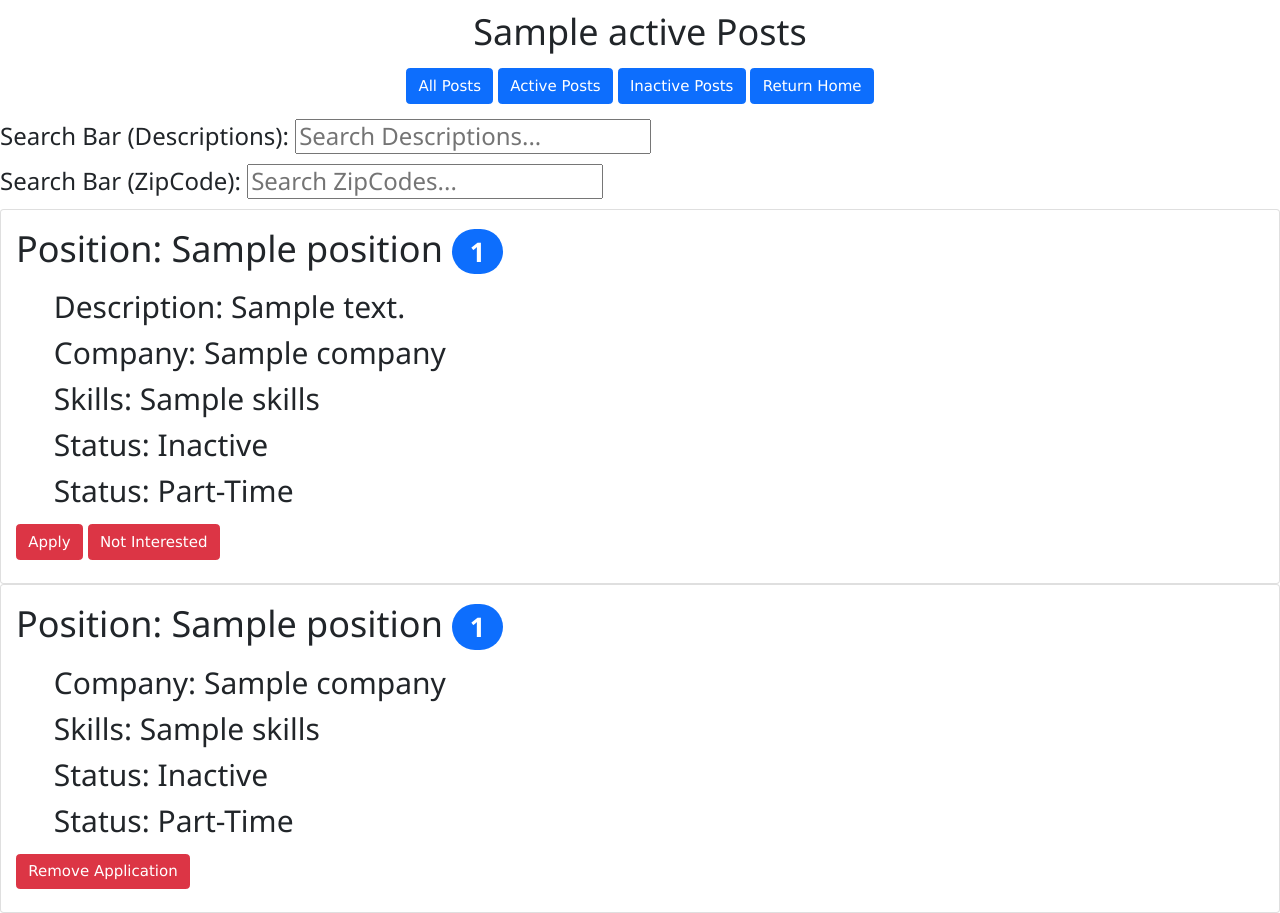
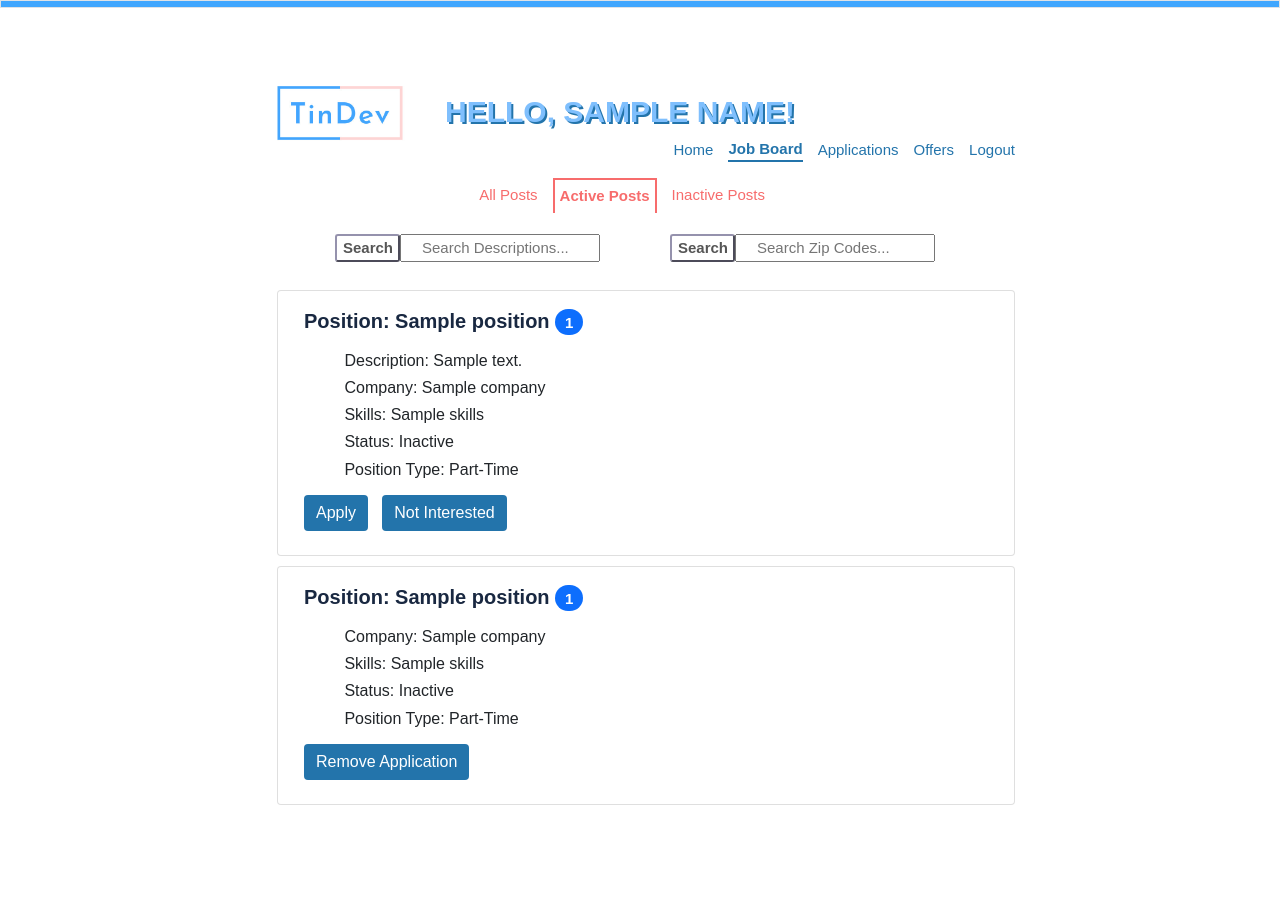
Before and after one commit to tram-tr/TinDev, a Django app: template TinDev/TinDevApp/templates/TinDevApp/candidate_view_active_post.html in a window 1280 px wide. After the commit the page ends 805 px from the top, so only its background shows below. Run offline with Django 3.2, Linux system fonts and the light colour scheme; the template is opened without the code that fills it: most values are stand-ins (such as "Sample title", 1, 10 or a date in 2020); some libraries are stand-ins or nearby versions.

Commit message:
front-end stuffs for candidate job board

```diff
--- a/TinDev/TinDevApp/static/main_style.css
+++ b/TinDev/TinDevApp/static/main_style.css
@@ -6,13 +6,16 @@
     --logo_color_2: #fed3d3;
     --logo_color_3: #3fa6fe;
     --palette_1: #2374ab;
-    --palette_2: #ff8484;
-    --palette_3: #d6fff6;
-    --palette_4: #4dccbd;
+    --palette_2: #a8d0e6;
+    --palette_3: #2374ab;
+    --palette_4: #192841;
+    --paletee_5: #565656;
+    --palette_6: #f76c6c;
 }
 
 .main {
     font-family: sans-serif;
+    font-size: 15px;
 }
 
 .border {
@@ -57,26 +60,133 @@
     color: var(--logo_color_1)
 }
 
-.nav {
+/* Style for Primary Navbar */
+.navbar {
     padding-top: 1.75em;
     float: right;
     display: inline-block;
 }
 
-a:link {
+.nav-item {
+    color: var(--palette_1);
+}
+
+.navbar a:link {
     margin-left: 1em;
     text-decoration: none;
 }
 
-a:hover {
-    color: var(--main)
+.navbar a:hover {
+    color: var(--secondary)
 }
 
-#active {
+.navbar a.active {
     font-weight: 700;
-    color: var(--main);
+    color: var(--palette_1);
+    border-bottom: 2px solid var(--palette_1);
 }
 
-#inactive {
+/* Style for Second Navbar */
+.second-navbar {
+    float: right;
+    padding-top: 1.75em;
+    display: inline-block;
+    margin-right: 250px;
+}
+
+.sub-nav {
+    color: var(--palette_6);
+}
+
+.second-navbar a:link {
+    margin-left: 1em;
+    text-decoration: none;
+}
+
+.second-navbar a:hover {
     color: var(--secondary);
 }
+
+.second-navbar a.active {
+    font-weight: 700;
+    color: var(--palette_6);
+    padding: 5px;
+    border-left: 2px solid var(--palette_6);
+    border-right: 2px solid var(--palette_6);
+    border-top: 2px solid var(--palette_6);
+    border-bottom: none;
+}
+
+ /* Style for Search bar*/
+.search-bar {
+    font-weight:500;
+    font-size: 10px;
+    float: right;
+    display: flex;
+    justify-content: space-between;
+    margin-top: 3px;
+    margin-bottom: 5px;
+    margin-right: 40px;
+    margin-left: 30px;
+}
+
+.search-box {
+    width: 200px;
+    height: 15px;
+    padding: 12px 20px;
+    font-size: 15px;
+}
+
+.search-btn {
+    height: 28px;
+    width: 65px;
+    font-size: 15px;
+    background-color: white;
+    border-radius: 3px;
+    border-color: var(--secondary);
+    font-weight: 700;
+    color: var(--paletee_5);
+    text-align: center;
+    text-decoration: none;
+}
+
+.dashboard {
+    box-sizing: border-box;
+    position: relative;
+    display: inline-block;
+    width: 100%;
+    height: 100%;
+}
+
+.list-group {
+    position: relative;
+    box-sizing: border-box;
+    width: 100%;
+    float: flex;
+}
+
+.list-group-item {
+    position: relative;
+    text-align: left;
+    margin-top: 10px;
+    margin-left: 12px;
+}
+
+.list-group-item h1 {
+    font-size: 15pt;
+    font-weight: 700;
+    color: var(--palette_4);
+    margin-top: 10px;
+    margin-left: 10px;
+}
+
+.list-group-item h2 {
+    font-size: 12pt;
+    margin-left: 30px;
+}
+
+.list-group .btn {
+    background-color: #2374ab;
+    border: white;
+    margin-left: 10px;
+}
--- /dev/null
+++ b/TinDev/TinDevApp/templates/TinDevApp/base/base_candidate_post.html
@@ -0,0 +1,64 @@
+<!DOCTYPE html>
+<div class="form-group">
+   {%for item in post_list%}
+       <ul class="list-group">
+               <li class="list-group-item">
+                   <h1>Position: {{item.position}} </pre><span id="badge" class="badge bg-primary rounded-pill"></pre>{{item.applicant_count}} </span> </h1>
+                   <p>
+                       <h2> &emsp; Description: {{item.description}}</h2>
+                       <h2> &emsp; Company: {{item.company}}</h2>
+                       <h2> &emsp; Skills: {{item.skills}}</h2>
+                       {% if item.active == 'A' %}
+                           <h2> &emsp; Status: Active</h2>
+                       {% else %}
+                           <h2> &emsp; Status: Inactive</h2>
+                       {% endif %}
+
+                       {% if item.pos_type == 'FULL' %}
+                           <h2> &emsp; Position Type: Full-Time</h2>
+                       {% else %}
+                           <h2> &emsp; Position Type: Part-Time</h2>
+                       {% endif %}
+                 </p>
+                 {% block button %}
+                 <p>
+                     <a href="{% url 'TinDevApp:CandidateApply' name=name id_num=item.pk %}" class="btn btn-danger" role="button">Apply</a>
+                     <a href="{% url 'TinDevApp:CandidateHide' name=name id_num=item.pk %}" class="btn btn-danger" role="button">Not Interested</a>
+                 </p>
+                 {% endblock %}
+               </li>
+       </ul>
+   {% endfor %}
+</div>
+
+<div class="form-group">
+   {%for item in apply_list%}
+      <ul class="list-group">
+              <li class="list-group-item">
+                   <h1>Position: {{item.position}}
+                       <span class="badge bg-primary rounded-pill"> {{item.applicant_count}} </span>
+                   </h1>
+                  <p>
+                      <h2> &emsp; Company: {{item.company}}</h2>
+                      <h2> &emsp; Skills: {{item.skills}}</h2>
+                      {% if item.active == 'A' %}
+                          <h2> &emsp; Status: Active</h2>
+                      {% else %}
+                          <h2> &emsp; Status: Inactive</h2>
+                      {% endif %}
+
+                      {% if item.pos_type == 'FULL' %}
+                          <h2> &emsp; Position Type: Full-Time</h2>
+                      {% else %}
+                          <h2> &emsp; Position Type: Part-Time</h2>
+                      {% endif %}
+                    </p>
+                  <p>
+                      <a href="{% url 'TinDevApp:CandidateUnapply' name=name id_num=item.pk %}" class="btn btn-danger" role="button">Remove Application</a>
+                  </p>
+
+              </li>
+      </ul>
+      {% endfor %}
+</div>
+</html>
--- a/TinDev/TinDevApp/templates/TinDevApp/candidate_form.html
+++ b/TinDev/TinDevApp/templates/TinDevApp/candidate_form.html
@@ -1,4 +1,4 @@
-{% extends "TinDevApp/base_register.html" %}
+{% extends "TinDevApp/base/base_register.html" %}
 
 {% block title %}TinDev - Create Candidate's Account{% endblock %}
 
--- a/TinDev/TinDevApp/templates/TinDevApp/candidate_login.html
+++ b/TinDev/TinDevApp/templates/TinDevApp/candidate_login.html
@@ -1,4 +1,4 @@
-{% extends "TinDevApp/base_login.html" %}
+{% extends "TinDevApp/base/base_login.html" %}
 
 {% block title %}TinDev - Candidate's Login{% endblock %}
 
--- a/TinDev/TinDevApp/templates/TinDevApp/candidate_view_active_post.html
+++ b/TinDev/TinDevApp/templates/TinDevApp/candidate_view_active_post.html
@@ -1,99 +1,35 @@
+{% extends "TinDevApp/base/base_home.html" %}
 {% load static %}
-<!DOCTYPE html>
-<html>
 
-<head>
-    <meta charset="utf-8">
-    <title>TinDev - View {{active}} Post</title>
-    <!-- Add Bootstrap CSS -->
-    <link href="https://cdn.jsdelivr.net/npm/bootstrap@5.0.2/dist/css/bootstrap.min.css" rel="stylesheet"
-        integrity="sha384-EVSTQN3/azprG1Anm3QDgpJLIm9Nao0Yz1ztcQTwFspd3yD65VohhpuuCOmLASjC" crossorigin="anonymous">
-	<link rel="stylesheet" href="https://www.w3schools.com/w3css/4/w3.css">
-</head>
+{% block title %}Candidate's Homepage{% endblock %}
 
-<body>
+{% block nav %}
+   <nav class="navbar primary">
+       <a class="nav-item" href="{% url 'TinDevApp:candidate-home' name %}">Home</a>
+       <a class="nav-item active" href="{% url 'TinDevApp:CandidateViewActive' name %}">Job Board</a>
+       <a class="nav-item" href="{% url 'TinDevApp:ApplicationView' name %}">Applications</a>
+       <a class="nav-item" href="{% url 'TinDevApp:OfferView' name %}">Offers</a>
+       <a class="nav-item" href="{% url 'TinDevApp:candidate-login' %}">Logout</a>
+   </nav>
 
-		<h1><center>{{active}} Posts</center></h1>
-		<p>
-			<center>
-				<a href="{% url 'TinDevApp:CandidateViewAll' name=name %}" class="btn btn-primary" role="button">All Posts</a>
-				<a href="{% url 'TinDevApp:CandidateViewActive' name=name %}" class="btn btn-primary" role="button">Active Posts</a>
-				<a href="{% url 'TinDevApp:CandidateViewInactive' name=name %}" class="btn btn-primary" role="button">Inactive Posts</a>
-				<a href="{% url 'TinDevApp:candidate-home' name=name %}" class="btn btn-primary" role="button">Return Home</a>
-			</center>
-		</p>
+   <nav class="navbar second-navbar">
+       <a href="{% url 'TinDevApp:CandidateViewAll' name=name %}" class="sub-nav">All Posts</a>
+       <a href="{% url 'TinDevApp:CandidateViewActive' name=name %}" class="sub-nav active">Active Posts</a>
+       <a href="{% url 'TinDevApp:CandidateViewInactive' name=name %}" class="sub-nav">Inactive Posts</a>
+   </nav>
 
+   <div class="search-bar">
+       <form class="search-bar" action="{% url 'TinDevApp:CandidateSearchDescription' name%}" method="get">
+           <h3><button class="search-btn">Search</button><input class="search-box" name="q" type="text" placeholder="Search Descriptions..."></h3>
+       </form>
 
-		<form action="{% url 'TinDevApp:CandidateSearchDescription' name%}" method="get">
-			<h3>Search Bar (Descriptions):	 <input name="q" type="text" placeholder="Search Descriptions..."></h3>
-		</form>
+       <form class="search-bar" action="{% url 'TinDevApp:CandidateSearchZipcode' name%}" method="get">
+           <h3><button class="search-btn">Search</button><input class="search-box" name="q" type="number" placeholder="Search Zip Codes..."></h3>
+       </form>
+   </div>
 
-		<form action="{% url 'TinDevApp:CandidateSearchZipcode' name%}" method="get">
-			<h3>Search Bar (ZipCode): <input name="q" type="number" placeholder="Search ZipCodes..."></h3>
-		</form>
+   <div class="dashboard">
+       {% include "TinDevApp/base/base_candidate_post.html" with post_list=post_list apply_list=apply_list %}
+   </div>
 
-		{%for item in post_list%}
-			<ul class="list-group">
-					<li class="list-group-item">
-						<h1>Position: {{item.position}} </pre><span class="badge bg-primary rounded-pill"></pre>{{item.applicant_count}} </span> </h1>
-						<p>
-							<h2> &emsp; Description: {{item.description}}</h2>
-							<h2> &emsp; Company: {{item.company}}</h2>
-							<h2> &emsp; Skills: {{item.skills}}</h2>
-							{% if item.active == 'A' %}
-								<h2> &emsp; Status: Active</h2>
-							{% else %}
-								<h2> &emsp; Status: Inactive</h2>
-							{% endif %}
-
-							{% if item.pos_type == 'FULL' %}
-								<h2> &emsp; Status: Full-Time</h2>
-							{% else %}
-								<h2> &emsp; Status: Part-Time</h2>
-							{% endif %}
-					  </p>
-						<p>
-							<a href="{% url 'TinDevApp:CandidateApply' name=name id_num=item.pk %}" class="btn btn-danger" role="button">Apply</a>
-							<a href="{% url 'TinDevApp:CandidateHide' name=name id_num=item.pk %}" class="btn btn-danger" role="button">Not Interested</a>
-						</p>
-					</li>
-			</ul>
-   		{% endfor %}
-
-		{%for item in apply_list%}
-		   <ul class="list-group">
-				   <li class="list-group-item">
-						<h1>Position: {{item.position}}
-							<span class="badge bg-primary rounded-pill"> {{item.applicant_count}} </span>
-						</h1>
-					   <p>
-						   <h2> &emsp; Company: {{item.company}}</h2>
-						   <h2> &emsp; Skills: {{item.skills}}</h2>
-						   {% if item.active == 'A' %}
-							   <h2> &emsp; Status: Active</h2>
-						   {% else %}
-							   <h2> &emsp; Status: Inactive</h2>
-						   {% endif %}
-
-						   {% if item.pos_type == 'FULL' %}
-							   <h2> &emsp; Status: Full-Time</h2>
-						   {% else %}
-							   <h2> &emsp; Status: Part-Time</h2>
-						   {% endif %}
-						 </p>
-					   <p>
-						   <a href="{% url 'TinDevApp:CandidateUnapply' name=name id_num=item.pk %}" class="btn btn-danger" role="button">Remove Application</a>
-					   </p>
-
-				   </li>
-		   </ul>
-		   {% endfor %}
-
-
-<!-- Import's Bootstrap JS -->
-    <script src="https://cdn.jsdelivr.net/npm/bootstrap@5.0.2/dist/js/bootstrap.bundle.min.js"
-        integrity="sha384-MrcW6ZMFYlzcLA8Nl+NtUVF0sA7MsXsP1UyJoMp4YLEuNSfAP+JcXn/tWtIaxVXM"
-        crossorigin="anonymous"></script>
-</body>
-
-</html>
+{% endblock %}
--- a/TinDev/TinDevApp/templates/TinDevApp/recruiter_form.html
+++ b/TinDev/TinDevApp/templates/TinDevApp/recruiter_form.html
@@ -1,4 +1,4 @@
-{% extends "TinDevApp/base_register.html" %}
+{% extends "TinDevApp/base/base_register.html" %}
 
 {% block title %}TinDev - Create Recruiter's Account{% endblock %}
 
--- a/TinDev/TinDevApp/templates/TinDevApp/recruiter_home.html
+++ b/TinDev/TinDevApp/templates/TinDevApp/recruiter_home.html
@@ -1,4 +1,4 @@
-{% extends "TinDevApp/base_home.html" %}
+{% extends "TinDevApp/base/base_home.html" %}
 {% load static %}
 {% block title %}Recruiter's Homepage{% endblock %}
 
--- a/TinDev/TinDevApp/templates/TinDevApp/recruiter_login.html
+++ b/TinDev/TinDevApp/templates/TinDevApp/recruiter_login.html
@@ -1,4 +1,4 @@
-{% extends "TinDevApp/base_login.html" %}
+{% extends "TinDevApp/base/base_login.html" %}
 
 {% block title %}TinDev - Recruiter's Login{% endblock %}
 
```
Also changed, not shown: TinDev/TinDevApp/templates/TinDevApp/candidate_home.html (+8 -8 lines), TinDev/TinDevApp/templates/TinDevApp/base/base_home.html (renamed from TinDev/TinDevApp/templates/TinDevApp/base_home.html), TinDev/TinDevApp/templates/TinDevApp/base/base_login.html (renamed from TinDev/TinDevApp/templates/TinDevApp/base_login.html), TinDev/TinDevApp/templates/TinDevApp/base/base_register.html (renamed from TinDev/TinDevApp/templates/TinDevApp/base_register.html).
